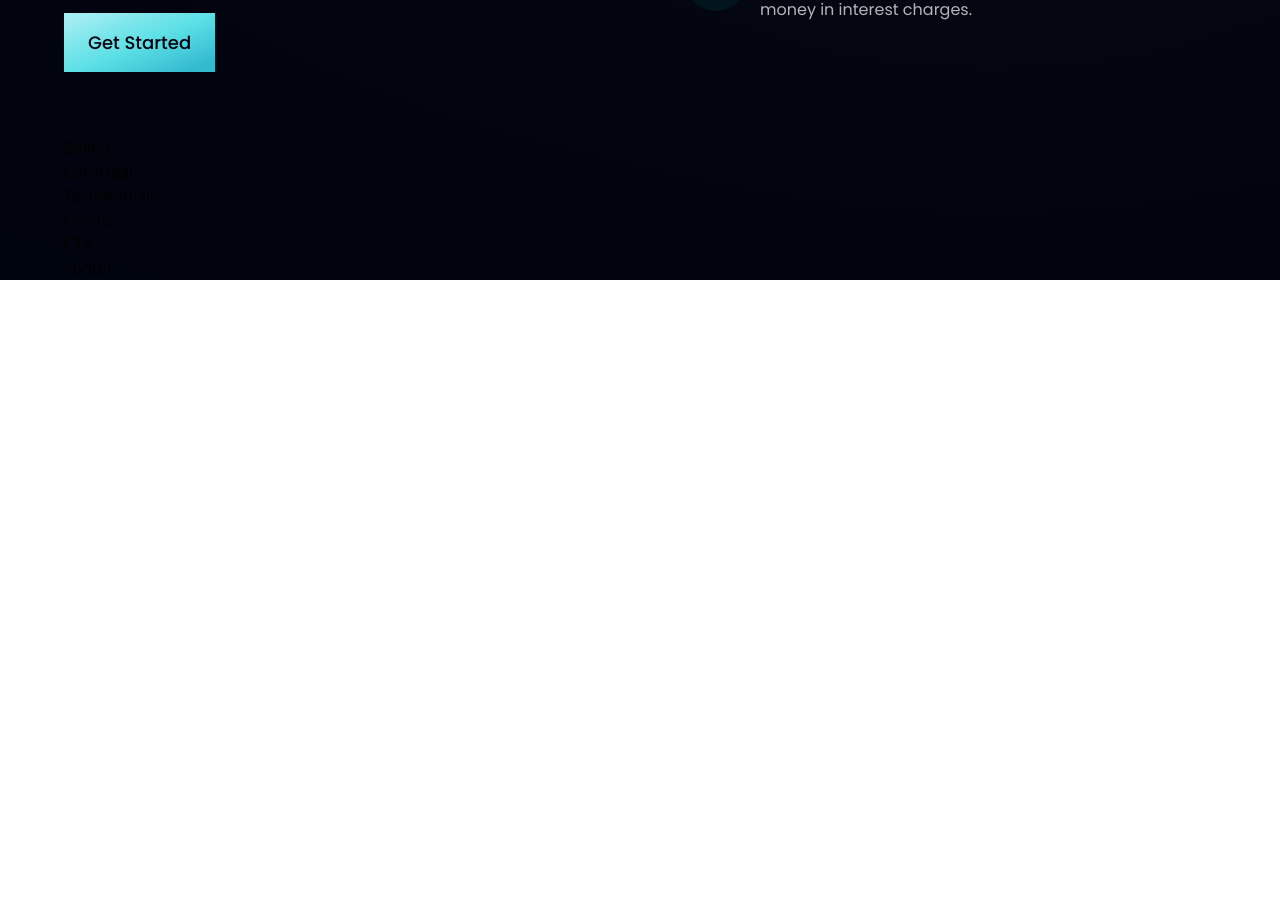
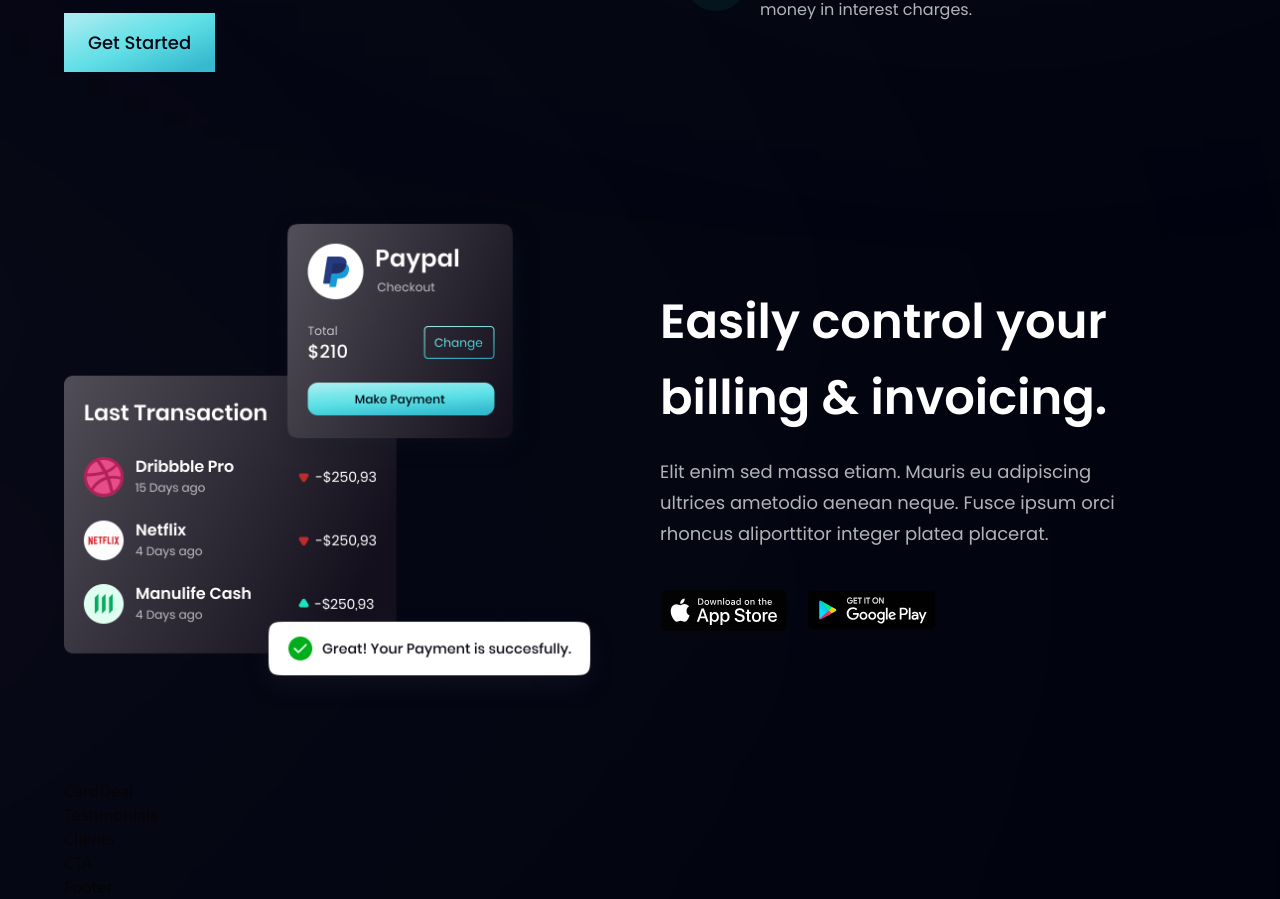
Before and after one commit to bkjml/bank_modern_app, a React (Vite) app: page / in a window 1280 px wide. Shown: the part 1410-2309 px from the top of the page. Before the commit the page ends 1690 px from the top, so only its background shows below. Built offline with nearby package versions, Linux system fonts and the light colour scheme.

Commit message:
billing section

```diff
--- a/src/components/Billing.jsx
+++ b/src/components/Billing.jsx
@@ -1,9 +1,27 @@
 import React from 'react'
 
-const Billing = () => {
-  return (
-    <div>Billing</div>
-  )
-}
+import {apple, bill, google} from '../assets'
+import styles, {layout} from '../style'
+
+const Billing = () => (
+    <section id='product' className={layout.sectionReverse}>
+      <div className={layout.sectionImgReverse}>
+        <img src={bill} alt='billing' className='w-[100%] h-[100%] relative z-[5]'/>
+        <div className='absolute z-[3] -left-1/2 top-0 w-[50%] h-[50%] rounded-full white__gradient'/>
+        <div className='absolute z-[0] -left-1/2 bottom-0 w-[50%] h-[50%] rounded-full pink__gradient'/>
+      </div>
+      <div className={layout.sectionInfo}>
+        <h2 className={styles.heading2}>Easily control your <br className='sm:block hidden'/> billing & invoicing.</h2>
+        <p className={`${styles.paragraph} max-w-[470px] mt-5`}>
+        Elit enim sed massa etiam. Mauris eu adipiscing ultrices ametodio aenean neque. Fusce ipsum orci rhoncus aliporttitor integer platea placerat.
+        </p>
+        <div className='flex flex-row flew-wrap sm:mt-10 mt-6'>
+          <img src={apple} alt='apple_store' className='w-[128px] h-[42px] object-contain mr-5 cursor-pointer'/>
+          <img src={google} alt='google_play' className='w-[128px] h-[42px] object-contain cursor-pointer'/>
+        </div>
+      </div>
+    </section>
+)
+
 
 export default Billing
```
